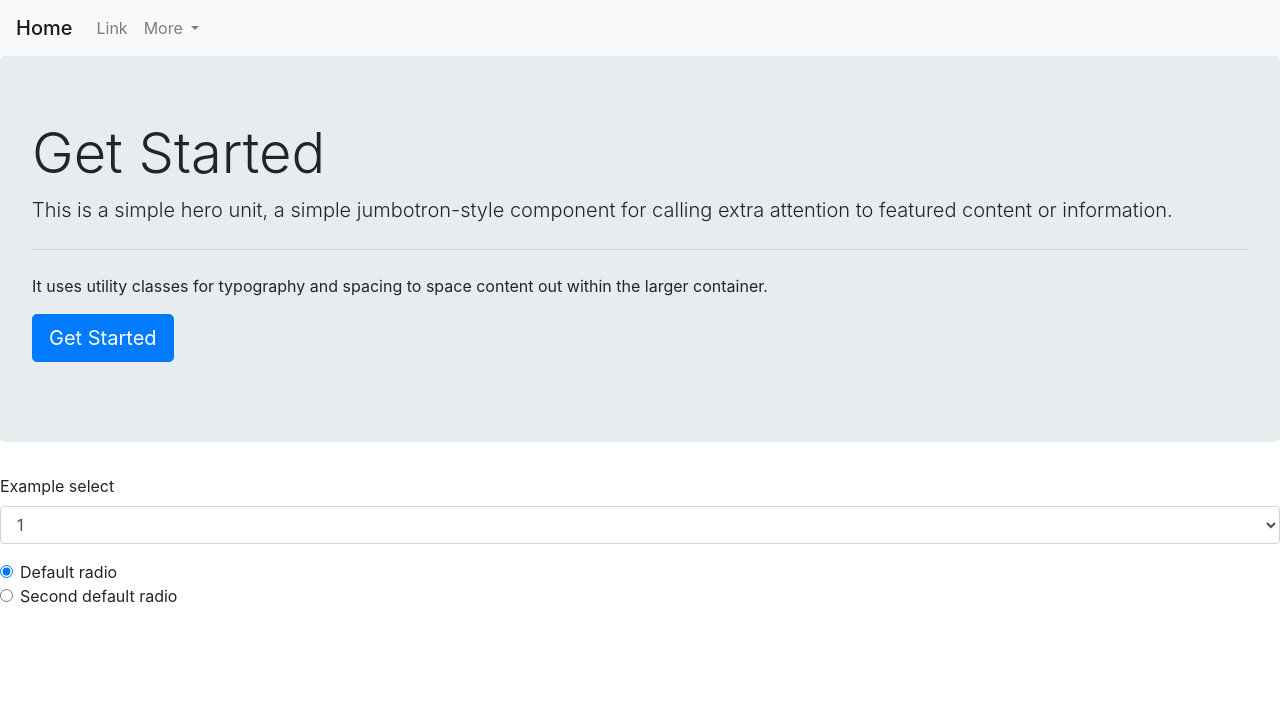
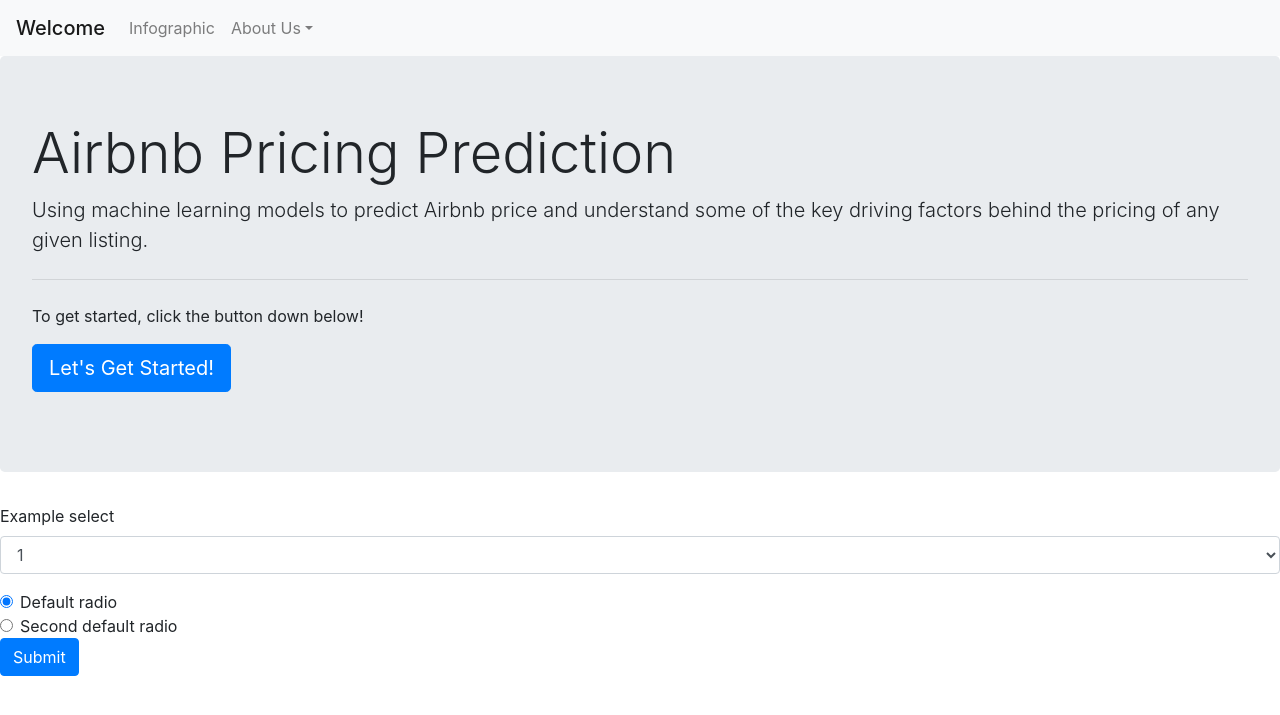
Before and after one commit to Anumala89/Airbnb-Price-Prediction, a Flask app: page / in a window 1280 px wide. Shown: the top 715 px of the page. Run offline with Flask 2, Linux system fonts and the light colour scheme; some libraries are stand-ins or nearby versions.

Commit message:
more on index

```diff
--- a/templates/index.html
+++ b/templates/index.html
@@ -4,7 +4,7 @@
 <head>
   <meta charset="UTF-8">
   <meta name="viewport" content="width=device-width, initial-scale=1, shrink-to-fit=no">
-  <title>Home Page</title>
+  <title>Welcome</title>
   <link rel="stylesheet" href="https://maxcdn.bootstrapcdn.com/bootstrap/4.0.0/css/bootstrap.min.css" integrity="sha384-Gn5384xqQ1aoWXA+058RXPxPg6fy4IWvTNh0E263XmFcJlSAwiGgFAW/dAiS6JXm" crossorigin="anonymous">
   <link rel="stylesheet" href="static/css/style.css">
 </head>
@@ -12,7 +12,7 @@
 <body>
 
     <nav class="navbar navbar-expand-lg navbar-light bg-light">
-    <a class="navbar-brand mb-0 h1" href="#">Home</a>
+    <a class="navbar-brand mb-0 h1" href="#">Welcome</a>
     <button class="navbar-toggler" type="button" data-toggle="collapse" data-target="#navbarSupportedContent" aria-controls="navbarSupportedContent" aria-expanded="false" aria-label="Toggle navigation">
       <span class="navbar-toggler-icon"></span>
     </button>
@@ -20,17 +20,17 @@
     <div class="collapse navbar-collapse" id="navbarSupportedContent">
       <ul class="navbar-nav mr-auto">
         <li class="nav-item">
-          <a class="nav-link" href="#">Link</a>
+          <a class="nav-link" href="#">Infographic</a>
         </li>
         <li class="nav-item dropdown">
-          <a class="nav-link dropdown-toggle" href="#" id="navbarDropdown" role="button" data-toggle="dropdown" aria-haspopup="true" aria-expanded="false">
-            More
-          </a>
+          <a class="nav-link dropdown-toggle" href="#" id="navbarDropdown" role="button" data-toggle="dropdown" aria-haspopup="true" aria-expanded="false">About Us</a>
           <div class="dropdown-menu" aria-labelledby="navbarDropdown">
-            <a class="dropdown-item" href="#">Something</a>
-            <a class="dropdown-item" href="#">Something Else</a>
+            <a class="dropdown-item" href="https://github.com/AdrianaCieslak" target="_blank" rel="noopener noreferrer">Adriana Cieslak</a>
+            <a class="dropdown-item" href="https://github.com/Anumala89" target="_blank" rel="noopener noreferrer">Anumala Thapa</a>
+            <a class="dropdown-item" href="https://github.com/jdkwak1994" target="_blank" rel="noopener noreferrer">Jeongdae (JD) Kwak</a>
+            <a class="dropdown-item" href="https://github.com/samuelokunola326" target="_blank" rel="noopener noreferrer">Samuel Okunola</a>
             <div class="dropdown-divider"></div>
-            <a class="dropdown-item" href="#">Something Else Here</a>
+            <a class="dropdown-item" href="#">About the Project</a>
           </div>
         </li>
       </ul>
@@ -38,12 +38,12 @@
   </nav>
 
   <div class="jumbotron">
-    <h1 class="display-4">Get Started</h1>
-    <p class="lead">This is a simple hero unit, a simple jumbotron-style component for calling extra attention to featured content or information.</p>
+    <h1 class="display-4">Airbnb Pricing Prediction</h1>
+    <p class="lead">Using machine learning models to predict Airbnb price and understand some of the key driving factors behind the pricing of any given listing.</p>
     <hr class="my-4">
-    <p>It uses utility classes for typography and spacing to space content out within the larger container.</p>
+    <p>To get started, click the button down below!</p>
     <p class="lead">
-      <a class="btn btn-primary btn-lg" href="#" role="button">Get Started</a>
+      <a class="btn btn-primary btn-lg" href="#" role="button">Let's Get Started!</a>
     </p>
   </div>
 
@@ -71,6 +71,7 @@
         Second default radio
       </label>
     </div>
+    <button type="submit" class="btn btn-primary">Submit</button>
   </form>
 
   <script src="https://code.jquery.com/jquery-3.2.1.slim.min.js" integrity="sha384-KJ3o2DKtIkvYIK3UENzmM7KCkRr/rE9/Qpg6aAZGJwFDMVNA/GpGFF93hXpG5KkN" crossorigin="anonymous"></script>
```
